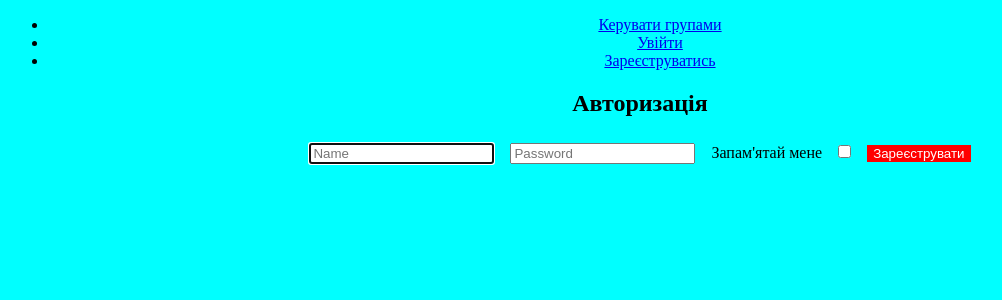
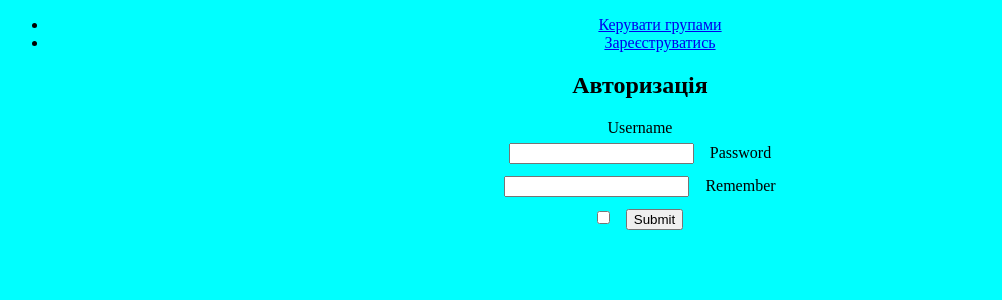
Before and after one commit to Gakyra/Flask_srm, a Python web app: template templates/login.html in a window 1280 px wide. Shown: the top 300 px of the page, without its empty margins (0-1002 px from the left). Run offline with Jinja, Linux system fonts and the light colour scheme; the template is opened without the code that fills it, so the values that code supplies are empty, except form fields; form fields are guessed from the names that the template uses.

Commit message:
Lesson 8 23.12

```diff
--- a/templates/base.html
+++ b/templates/base.html
@@ -9,10 +9,14 @@
     <ul class="nav">
         <li><a href="/group_management">Керувати групами</a></li>
         {% if current_user.is_authenticated %}
-        <li><a href="/logout">Вийти</a></li>
+        {% if current_user.username == "admin" %}
+        <li><a href="/admin">Admin</a></li>
         {% else %}
-        <li><a href="/login">Увійти</a></li>
-        <li><a href="/signup">Зареєструватись</a></li>
+        <li><a href="/profile">Вийти</a></li>
+        {% endif %}
+        <li><a href="/logout">Увійти</a></li>
+        {% else %}
+        <li><a href="/login">Зареєструватись</a></li>
         {% endif %}
     </ul>
     {% block content %}
--- a/templates/login.html
+++ b/templates/login.html
@@ -11,22 +11,15 @@
     {% endif %}
     {% endwith %}
 
-    <form method="post" action="/login">
-        <input class="input is-large"
-               type="text"
-               name="name"
-               autofocus=""
-               placeholder="Name">
+<form method="post" action="/login">
+    {{ form.username.label }}<br>
+    {{ form.username }}
+    {{ form.password.label }}<br>
+    {{ form.password }}
+    {{ form.remember.label }}<br>
+    {{ form.remember }}
+    {{ form.submit }}
+</form>
 
-        <input class="input is-large"
-               type="password"
-               name="password"
-               placeholder="Password">
-
-        <label for="remember">Запам'ятай мене</label>
-        <input type="checkbox" id="remember" name="remember">
-
-        <button class="button">Зареєструвати</button>
-    </form>
 </div>
 {% endblock %}
```
Also changed, not shown: routes.py (+4 -17 lines), admin_method.py (line endings or trailing spaces).
